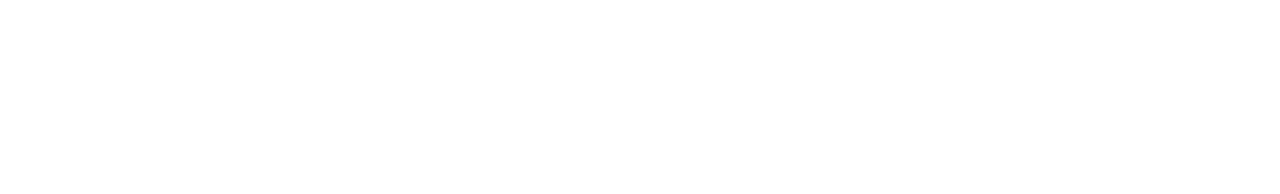
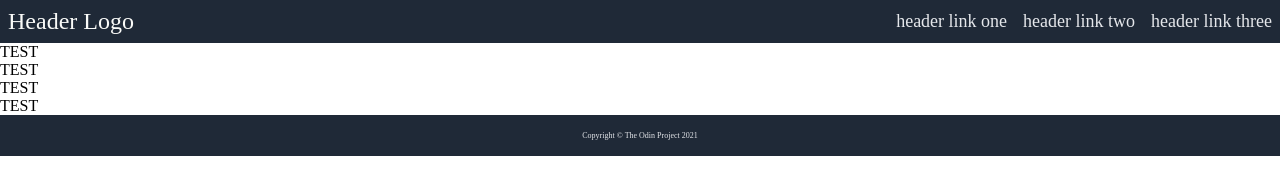
Before and after one commit to rgoldsmith33703/odin_foundations_landing_page, a plain HTML site: page index.html in a window 1280 px wide. Drawn offline with Linux system fonts and the light colour scheme.

Commit message:
create header and footer

```diff
--- a/index.html
+++ b/index.html
@@ -8,6 +8,28 @@
     <link rel="stylesheet" href="./style.css">
 </head>
 <body>
-
+    <header>
+        <h1 class="header-logo">Header Logo</h1>
+        <ul class="header-links">
+            <li>header link one</li>
+            <li>header link two</li>
+            <li>header link three</li>
+        </ul>
+    </header>
+    <hero-sec>
+        TEST
+    </hero-sec>
+    <info-sec>
+        TEST
+    </info-sec>
+    <quote-sec>
+        TEST
+    </quote-sec>
+    <cta-sec>
+        TEST
+    </cta-sec>
+    <footer>
+        <p>Copyright &copy; The Odin Project 2021</p>
+    </footer>
 </body>
 </html>
--- a/style.css
+++ b/style.css
@@ -52,3 +52,40 @@ img {
     --quote-text-size: 36px;
     --quote-text-weight: light italic;
 }
+
+body {
+    display: flex;
+    flex-direction: column;
+}
+
+header {
+    margin-bottom: auto;
+    display: flex;
+    align-items: center;
+    background-color: var(--dark-bg-color);
+    padding: 8px;
+}
+
+.header-logo {
+    color: var(--header-text-color);
+    font-size: var(--header-text-size);
+}
+
+.header-links {
+    display: flex;
+    margin-left: auto;
+    gap: 16px;
+    color: var(--sec-text-color);
+    font-size: var(--sec-text-size);
+}
+
+footer {
+    margin-top: auto;
+    background-color: var(--dark-bg-color);
+    padding: 16px;
+    display: flex;
+    justify-content: center;
+    align-items: center;
+    color: var(--sec-text-color);
+    font-size: 0.5em;
+}
```
